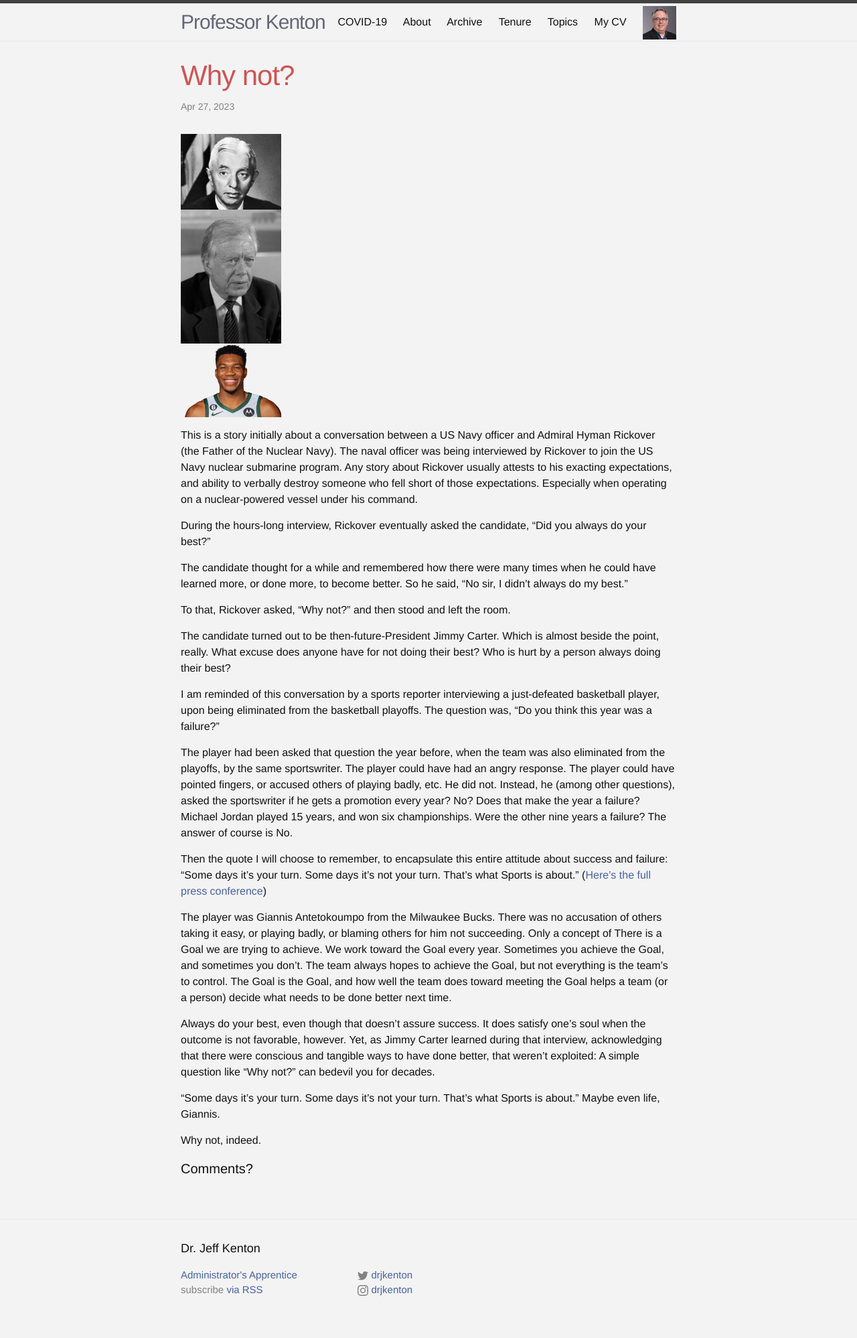
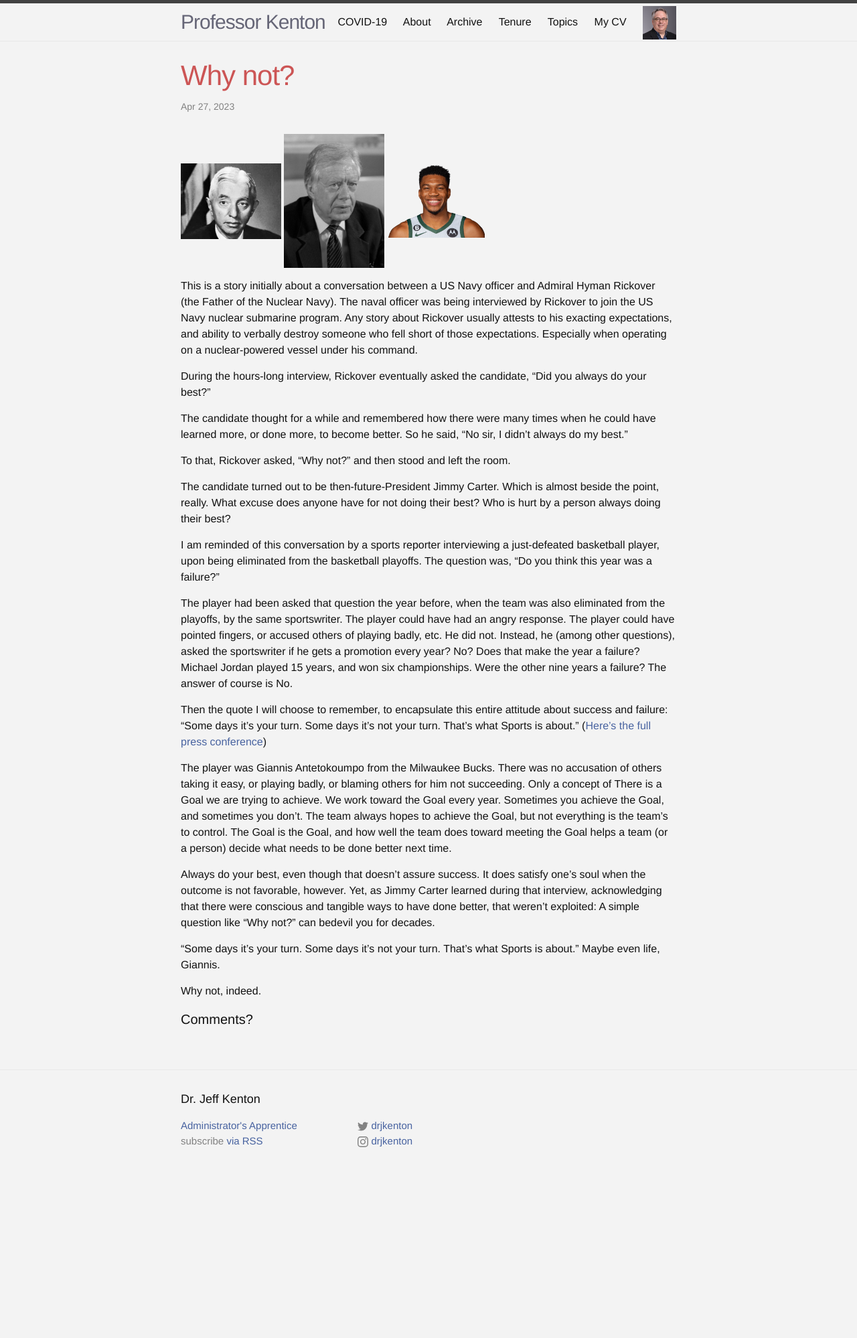
Before and after one commit to jkenton/drkenton, a Jekyll site: the page built from _posts/2023-04-27-rickover-why-not.md, in a window 1280 px wide. Shown: the whole page at 67% size. Built offline with Jekyll 4.4.1, drawn with Linux system fonts in a browser that asks for light colours; comment, search, counter and statistics services are not loaded; after the commit the page ends 1775 px from its top, so only the background shows below that.

Commit message:
why not?

```diff
--- a/_posts/2023-04-27-rickover-why-not.md
+++ b/_posts/2023-04-27-rickover-why-not.md
@@ -6,10 +6,7 @@ comments: true
 ---
 
 
-<figure>
- <img src="/images/Hyman-G-Rickover-1955.webp" alt="Hyman Rickover" width="150"> <img src="/images/Jimmy_Carter.jpg" alt="Jimmy Carter" width = "150"><img src="/images/Giannis_Antetokuompo.webp" alt="Giannis_Antetokuompo" width="150">
-</figure>
-
+ <img src="/images/Hyman-G-Rickover-1955.webp" alt="Hyman Rickover" width="150"> <img src="/images/Jimmy_Carter.jpg" alt="Jimmy Carter" width = "150"><img src="/images/Giannis_Antetokuompo.webp" alt="Giannis Antetokuompo" width="150">
 
 
 
```
